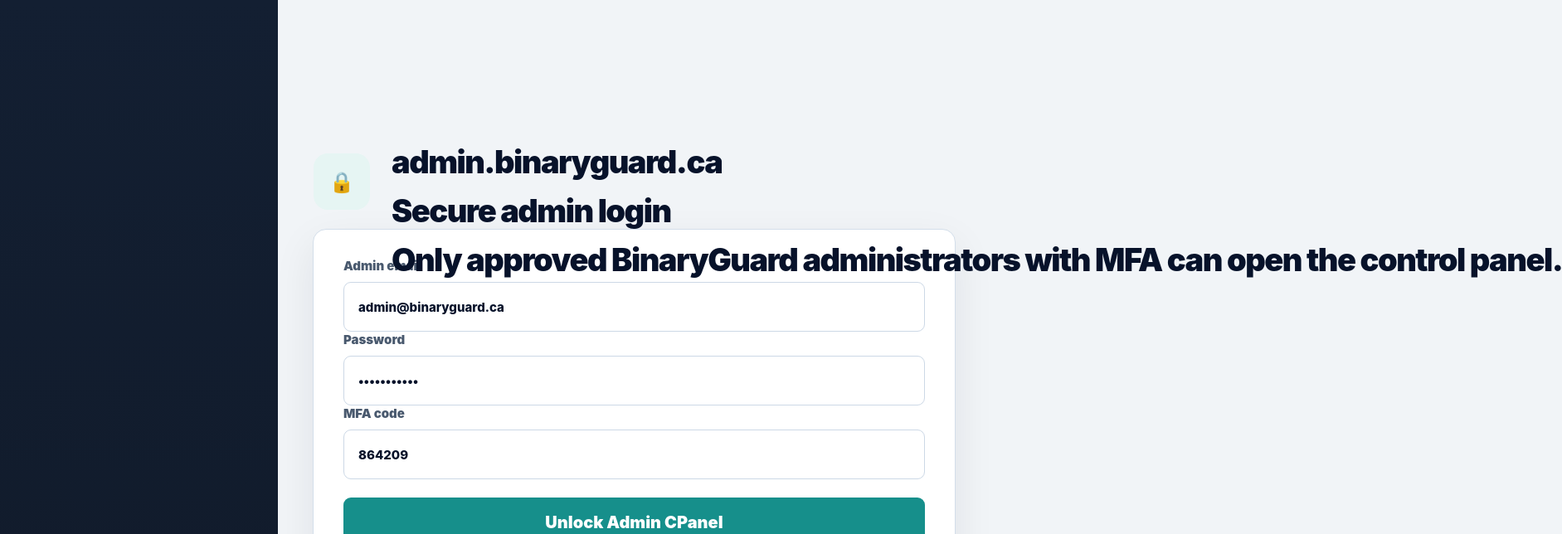
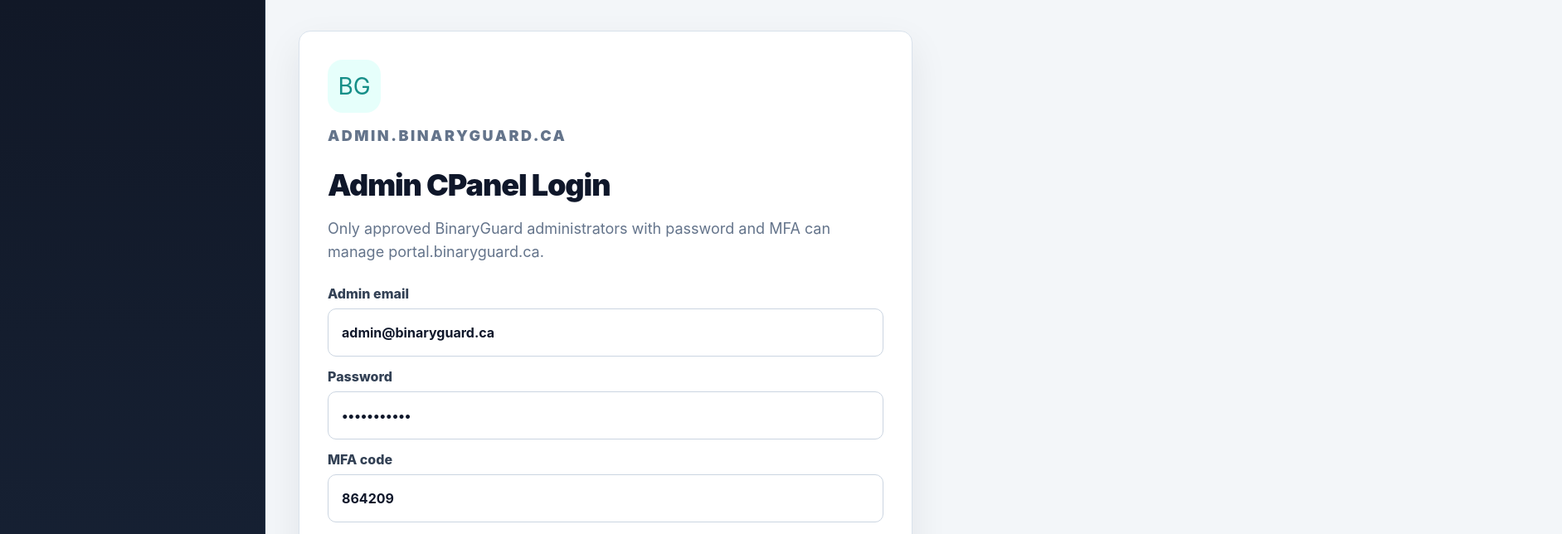
Before and after one commit to BinaryGuard26/binaryguard-admin, a React (Vite) app: page / in a window 1280 px wide. Shown: the top 644 px of the page at 83% size, 1883 px wide, since content can reach past the window. Built offline with nearby package versions, Linux system fonts and the light colour scheme.

Commit message:
Update admin.css

```diff
--- a/src/styles/admin.css
+++ b/src/styles/admin.css
@@ -1,524 +1,59 @@
-/* BinaryGuard Admin CPanel — clean navy/teal screenshot style */
-
-:root {
-  --admin-bg: #f1f4f7;
-  --admin-sidebar: #111b2b;
-  --admin-sidebar-soft: #1e2b40;
-  --admin-ink: #07122a;
-  --admin-muted: #60728c;
-  --admin-line: #d3deea;
-  --admin-white: #ffffff;
-  --admin-teal: #168f8b;
-  --admin-teal-dark: #0f7d79;
-  --admin-blue: #2778b8;
-  --admin-red: #ef3d44;
-  --admin-chip: #edf2f6;
-  --admin-shadow: 0 18px 50px rgba(15, 23, 42, 0.08);
-  font-family: Inter, ui-sans-serif, system-ui, -apple-system, BlinkMacSystemFont, "Segoe UI", sans-serif;
+:root{
+  --bg:#f3f6f9;
+  --panel:#ffffff;
+  --panel-2:#f8fafc;
+  --border:#d9e2ec;
+  --text:#0f172a;
+  --muted:#64748b;
+  --sidebar:#111827;
+  --sidebar-2:#1f2937;
+  --sidebar-border:#334155;
+  --blue:#2b7bbb;
+  --blue-dark:#1f6fa8;
+  --teal:#168f88;
+  --teal-dark:#0f766e;
+  --green:#047857;
+  --red:#ef4444;
+  --shadow:0 18px 45px rgba(15,23,42,.08);
 }
 
-* {
-  box-sizing: border-box;
-}
+*{box-sizing:border-box}
+html,body,#root{min-height:100%;margin:0}
+body{font-family:Inter,ui-sans-serif,system-ui,-apple-system,BlinkMacSystemFont,"Segoe UI",sans-serif;background:var(--bg);color:var(--text)}
+button,input,select,textarea{font:inherit}
+button{cursor:pointer}
 
-body {
-  margin: 0;
-  min-height: 100vh;
-  background: var(--admin-bg);
-  color: var(--admin-ink);
-}
+.admin-login-shell{min-height:100vh;display:grid;grid-template-columns:320px minmax(0,1fr);background:var(--bg);color:var(--text)}
+.admin-login-shell:before{content:"";display:block;background:linear-gradient(180deg,#111827,#172235);border-right:1px solid #263548}
+.admin-login-card{width:min(740px,calc(100vw - 420px));align-self:center;margin-left:40px;display:grid;gap:14px;background:var(--panel);border:1px solid var(--border);border-radius:14px;padding:34px;box-shadow:var(--shadow)}
+.admin-login-card h1{margin:0 0 4px;font-size:36px;line-height:1.1;font-weight:900;letter-spacing:-.03em}
+.admin-login-card p{margin:0 0 12px;color:var(--muted);font-size:18px;line-height:1.55}
+.admin-login-card small{color:var(--muted);text-align:center;line-height:1.5}
+.admin-login-card .brand-badge{width:64px;height:64px;display:grid;place-items:center;border-radius:18px;background:#e6fffb;color:var(--teal);font-size:28px;border:0}
+.admin-login-card label{display:grid;gap:8px;color:#334155;font-weight:800}
+.admin-login-card input{width:100%;height:58px;border:1px solid #cbd5e1;border-radius:10px;padding:0 16px;background:#fff;color:#0f172a;font-weight:700;outline:none}
+.admin-login-card input:focus{border-color:var(--teal);box-shadow:0 0 0 4px rgba(22,143,136,.12)}
 
-button,
-input,
-select,
-textarea {
-  font: inherit;
-}
+.wp-shell{min-height:100vh;display:grid;grid-template-columns:320px minmax(0,1fr);background:var(--bg);color:var(--text)}
+.wp-sidebar{position:sticky;top:0;height:100vh;background:linear-gradient(180deg,#111827,#172235);color:#f8fafc;padding:28px 22px;display:flex;flex-direction:column;gap:26px;overflow:auto;border-right:1px solid #263548}
+.wp-brand{display:flex;align-items:center;gap:14px}.wp-brand span{width:52px;height:52px;display:grid;place-items:center;background:var(--blue);border-radius:8px;font-weight:900;color:#fff}.wp-brand strong{display:block;font-size:25px;line-height:1}.wp-brand small{display:block;color:#cbd5e1;margin-top:6px;font-size:16px}
+.wp-host{display:flex;align-items:center;gap:10px;padding:14px 16px;border:1px solid var(--sidebar-border);border-radius:8px;color:#cbd5e1;background:rgba(255,255,255,.03)}
+.wp-host:before{content:"";width:10px;height:10px;border-radius:999px;background:#22c55e;box-shadow:0 0 0 4px rgba(34,197,94,.13)}
+.wp-sidebar nav{display:grid;gap:6px;background:rgba(255,255,255,.04);border-radius:4px;padding:18px 10px}.wp-sidebar nav p{margin:8px 12px 6px;color:#93a4b8;text-transform:uppercase;font-size:13px;font-weight:900;letter-spacing:.08em}
+.wp-sidebar button{display:flex;justify-content:space-between;align-items:center;gap:10px;border:0;background:transparent;color:#f8fafc;text-align:left;border-radius:3px;padding:13px 12px;font-weight:850;cursor:pointer;font-size:16px}
+.wp-sidebar button:hover{background:#273244}.wp-sidebar button.active{background:var(--blue);color:#fff;box-shadow:inset 4px 0 #6ee7b7}
+.wp-sidebar b{min-width:24px;height:24px;display:grid;place-items:center;border-radius:999px;background:var(--red);color:#fff;font-size:12px;font-weight:900}
+.wp-sidebar .admin-link-card{margin-top:auto;border:1px solid var(--sidebar-border);border-radius:10px;padding:18px;background:rgba(255,255,255,.04);color:#cbd5e1}.wp-sidebar .admin-link-card strong{display:block;color:#fff}.wp-sidebar .admin-link-card p{margin:8px 0;color:#94a3b8}.wp-sidebar .admin-link-card a{color:#93c5fd;font-weight:800;text-decoration:none}
 
-button {
-  cursor: pointer;
-}
+.wp-main{min-width:0}.wp-topbar{height:92px;background:#fff;border-bottom:1px solid var(--border);display:flex;align-items:center;justify-content:space-between;padding:0 42px;position:sticky;top:0;z-index:5}.wp-topbar h2{margin:3px 0 0;font-size:26px;letter-spacing:-.02em}.wp-session{display:flex;gap:18px;align-items:center;color:var(--muted)}.wp-session button{border:0;background:transparent;color:#334155;font-weight:800;cursor:pointer}.wp-session .status-pill{margin-left:10px}
+.wp-dashboard,.wp-panel{margin:34px 42px}.wp-dashboard>p,.wp-panel-title p,.wp-welcome p:not(.eyebrow){color:var(--muted);font-size:18px;line-height:1.55}.wp-dashboard h1,.wp-panel h1{font-size:38px;letter-spacing:-.04em;margin:8px 0 8px}.eyebrow{margin:0 0 8px;color:var(--teal);font-size:13px;font-weight:900;text-transform:uppercase;letter-spacing:.14em}
+.wp-welcome{display:flex;justify-content:space-between;align-items:center;gap:24px;background:#fff;border:1px solid var(--border);border-left:4px solid var(--blue);border-radius:3px;padding:28px 30px;margin-bottom:24px}.wp-welcome h3{margin:4px 0 8px;font-size:30px;line-height:1.15;letter-spacing:-.03em}.wp-welcome .button-row{display:grid;gap:12px;min-width:220px}
+.wp-metrics{display:grid;grid-template-columns:repeat(4,minmax(0,1fr));gap:12px;margin:16px 0 18px}.wp-metrics article{background:#f8fafc;border:1px solid var(--border);border-radius:4px;padding:26px 18px}.wp-metrics b{display:block;font-size:38px;line-height:1;color:var(--teal-dark);font-weight:900}.wp-metrics span{display:block;margin-top:18px;font-size:13px;color:var(--muted);font-weight:900;text-transform:uppercase;letter-spacing:.08em}
+.wp-widget-grid{display:grid;grid-template-columns:1fr 1fr;gap:18px}.wp-panel{background:#fff;border:1px solid var(--border);border-radius:4px;padding:22px 24px}.wp-panel-title{border-bottom:1px solid var(--border);margin:-4px 0 18px;padding-bottom:16px;display:flex;justify-content:space-between;gap:16px;align-items:flex-start}.wp-panel-title h3{margin:0 0 4px;font-size:20px}.wp-panel-title p{margin:0;font-size:15px}
+.admin-form-grid,.service-admin-grid,.form-content-grid{display:grid;grid-template-columns:repeat(2,minmax(0,1fr));gap:14px;margin-bottom:18px}.service-admin-grid article,.form-content-grid article{border:1px solid var(--border);background:#f8fafc;border-radius:6px;padding:18px}.service-admin-grid h4,.form-content-grid h4{margin:0 0 8px}.service-admin-grid p,.form-content-grid p{color:var(--muted);line-height:1.5}
+.table-wrap{overflow:auto;border:1px solid var(--border);border-radius:4px}table{width:100%;border-collapse:collapse;background:#fff}th,td{padding:13px;border-bottom:1px solid var(--border);text-align:left;font-size:14px;vertical-align:middle}th{background:#f8fafc;color:var(--muted);text-transform:uppercase;font-size:11px;letter-spacing:.06em}td button{margin-right:8px}
+.option-row{display:grid;grid-template-columns:minmax(0,1fr) auto;gap:8px;align-items:center;margin:8px 0}.inline-check{display:flex;align-items:center;gap:8px}.audit-line{padding:12px 0;border-bottom:1px solid var(--border);color:var(--muted)}
+label{display:grid;gap:8px;color:#334155;font-weight:800}input,select,textarea{width:100%;border:1px solid #cbd5e1;border-radius:8px;background:#fff;color:#0f172a;padding:12px 14px;outline:none}textarea{min-height:110px;resize:vertical}input:focus,select:focus,textarea:focus{border-color:var(--teal);box-shadow:0 0 0 4px rgba(22,143,136,.12)}
+.button-row{display:flex;gap:12px;flex-wrap:wrap}.primary,button.primary,.button-row button:first-child{border:0;border-radius:9px;background:var(--teal);color:#fff;font-weight:900;padding:14px 22px;min-height:50px}.primary:hover,button.primary:hover,.button-row button:first-child:hover{background:var(--teal-dark)}button.secondary,.button-row button:not(:first-child){border:1px solid var(--border);border-radius:9px;background:#fff;color:#0f172a;font-weight:900;padding:14px 22px;min-height:50px}.danger,button.danger{background:#fee2e2!important;color:#991b1b!important;border:1px solid #fecaca!important}.status-pill{display:inline-flex;align-items:center;gap:8px;border-radius:999px;background:#f1f5f9;color:#475569;padding:10px 18px;font-size:14px;font-weight:900}.status-pill.ok,.status-pill.verified{background:#e7f8f1;color:#047857}.status-pill:before{content:"";width:7px;height:7px;border-radius:999px;background:currentColor;opacity:.65}
 
-/* Login screen */
-.admin-login-shell {
-  min-height: 100vh;
-  display: grid;
-  grid-template-columns: 335px minmax(0, 1fr);
-  background: var(--admin-bg);
-  color: var(--admin-ink);
-}
-
-.admin-login-shell::before {
-  content: "";
-  grid-column: 1;
-  grid-row: 1;
-  background: linear-gradient(180deg, #131f32, #111b2b);
-}
-
-.admin-login-card {
-  grid-column: 2;
-  width: min(775px, calc(100% - 84px));
-  align-self: start;
-  margin: 276px 0 0 42px;
-  display: grid;
-  gap: 0;
-  background: var(--admin-white);
-  border: 1px solid var(--admin-line);
-  border-radius: 16px;
-  padding: 34px 36px;
-  box-shadow: var(--admin-shadow);
-}
-
-.admin-login-card::before {
-  content: "🔒";
-  width: 68px;
-  height: 68px;
-  display: grid;
-  place-items: center;
-  position: absolute;
-  margin-left: -36px;
-  transform: translateY(-126px);
-  border-radius: 17px;
-  background: #e6f5f3;
-  color: var(--admin-teal);
-  font-size: 24px;
-}
-
-.admin-login-card::after {
-  content: "admin.binaryguard.ca\A Secure admin login\A Only approved BinaryGuard administrators with MFA can open the control panel.";
-  white-space: pre;
-  position: absolute;
-  margin-left: 58px;
-  transform: translateY(-145px);
-  color: var(--admin-ink);
-  font-weight: 900;
-  font-size: 38px;
-  line-height: 1.55;
-  letter-spacing: -0.04em;
-}
-
-.admin-login-card .brand-badge {
-  display: none;
-}
-
-.admin-login-card .eyebrow,
-.admin-login-card h1,
-.admin-login-card > p {
-  display: none;
-}
-
-.admin-login-card label {
-  display: grid;
-  gap: 10px;
-  margin: 0;
-  color: #49596e;
-  font-size: 15px;
-  font-weight: 900;
-}
-
-.admin-login-card label + label {
-  margin-top: 0;
-}
-
-.admin-login-card input {
-  width: 100%;
-  height: 60px;
-  border: 1px solid #ccd8e6;
-  border-radius: 9px;
-  background: #fff;
-  color: var(--admin-ink);
-  padding: 0 17px;
-  outline: none;
-  font-weight: 800;
-}
-
-.admin-login-card input:focus {
-  border-color: var(--admin-teal);
-  box-shadow: 0 0 0 3px rgba(22, 143, 139, 0.14);
-}
-
-.admin-login-card .primary {
-  width: 100%;
-  height: 59px;
-  margin-top: 22px;
-  border: 0;
-  border-radius: 9px;
-  background: var(--admin-teal);
-  color: #fff;
-  font-size: 20px;
-  font-weight: 900;
-}
-
-.admin-login-card .primary:hover {
-  background: var(--admin-teal-dark);
-}
-
-.admin-login-card small {
-  margin-top: 22px;
-  text-align: center;
-  color: #61728b;
-  font-size: 13px;
-}
-
-/* Admin shell */
-.wp-shell {
-  min-height: 100vh;
-  display: grid;
-  grid-template-columns: 335px minmax(0, 1fr);
-  background: var(--admin-bg);
-  color: var(--admin-ink);
-}
-
-.wp-sidebar {
-  position: fixed;
-  inset: 0 auto 0 0;
-  width: 335px;
-  min-height: 100vh;
-  background: linear-gradient(180deg, #131f32, #111b2b);
-  color: #fff;
-  padding: 30px 22px;
-  display: flex;
-  flex-direction: column;
-  gap: 24px;
-  overflow: auto;
-}
-
-.wp-brand {
-  display: flex;
-  align-items: center;
-  gap: 16px;
-}
-
-.wp-brand span {
-  width: 54px;
-  height: 54px;
-  display: grid;
-  place-items: center;
-  border-radius: 8px;
-  background: var(--admin-blue);
-  color: #fff;
-  font-size: 18px;
-  font-weight: 900;
-}
-
-.wp-brand strong,
-.wp-brand small {
-  display: block;
-}
-
-.wp-brand strong {
-  font-size: 25px;
-  line-height: 1;
-}
-
-.wp-brand small {
-  margin-top: 6px;
-  color: #b4c1d5;
-  font-size: 17px;
-}
-
-.wp-host {
-  padding: 14px 15px;
-  border: 1px solid #344761;
-  border-radius: 8px;
-  background: rgba(255, 255, 255, 0.03);
-  color: #d5deeb;
-  font-size: 15px;
-}
-
-.wp-host::first-letter {
-  color: #52d59a;
-}
-
-.wp-sidebar nav {
-  display: grid;
-  gap: 2px;
-  margin-top: 22px;
-  padding: 16px 10px;
-  border-radius: 3px;
-  background: #1f2b3d;
-}
-
-.wp-sidebar nav p {
-  margin: 16px 12px 8px;
-  color: #9aa9bd;
-  text-transform: uppercase;
-  letter-spacing: 0.11em;
-  font-size: 14px;
-  font-weight: 900;
-}
-
-.wp-sidebar nav p:first-child {
-  margin-top: 4px;
-}
-
-.wp-sidebar button {
-  min-height: 45px;
-  width: 100%;
-  display: flex;
-  align-items: center;
-  justify-content: space-between;
-  gap: 12px;
-  border: 0;
-  border-radius: 4px;
-  background: transparent;
-  color: #f3f7fb;
-  text-align: left;
-  padding: 0 12px;
-  font-size: 15px;
-  font-weight: 900;
-}
-
-.wp-sidebar button:hover {
-  background: rgba(255, 255, 255, 0.06);
-}
-
-.wp-sidebar button.active {
-  background: #2778b8;
-  color: #fff;
-}
-
-.wp-sidebar b {
-  width: 25px;
-  height: 25px;
-  display: grid;
-  place-items: center;
-  border-radius: 50%;
-  background: var(--admin-red);
-  color: #fff;
-  font-size: 12px;
-}
-
-.wp-main {
-  grid-column: 2;
-  min-width: 0;
-}
-
-.wp-topbar {
-  height: 93px;
-  background: #fff;
-  border-bottom: 1px solid var(--admin-line);
-  display: flex;
-  align-items: center;
-  justify-content: space-between;
-  gap: 24px;
-  padding: 0 42px;
-}
-
-.eyebrow {
-  margin: 0 0 7px;
-  color: #00887f;
-  text-transform: uppercase;
-  letter-spacing: 0.12em;
-  font-size: 14px;
-  font-weight: 900;
-}
-
-.wp-topbar h2 {
-  margin: 0;
-  color: var(--admin-ink);
-  font-size: 29px;
-  line-height: 1.1;
-}
-
-.wp-session {
-  display: flex;
-  align-items: center;
-  gap: 22px;
-  color: var(--admin-muted);
-}
-
-.wp-session span {
-  color: var(--admin-ink);
-  font-size: 15px;
-  font-weight: 900;
-}
-
-.wp-session span::before {
-  content: "BA";
-  width: 42px;
-  height: 42px;
-  display: inline-grid;
-  place-items: center;
-  margin-right: 12px;
-  border-radius: 50%;
-  background: #e4f3f2;
-  color: #007f78;
-  font-size: 13px;
-  font-weight: 900;
-}
-
-.wp-session button {
-  border: 0;
-  background: transparent;
-  color: #52627a;
-}
-
-.wp-session::after {
-  content: "•  MFA verified";
-  padding: 11px 18px;
-  border-radius: 999px;
-  background: #eaf8f2;
-  color: #007f60;
-  font-size: 14px;
-  font-weight: 900;
-}
-
-/* Main dashboard */
-.wp-dashboard,
-.wp-panel {
-  margin: 32px 42px;
-}
-
-.wp-welcome {
-  display: flex;
-  justify-content: space-between;
-  align-items: center;
-  gap: 24px;
-  background: #fff;
-  border: 1px solid var(--admin-line);
-  border-left: 4px solid #2778b8;
-  border-radius: 0;
-  padding: 28px;
-  margin-bottom: 22px;
-}
-
-.wp-welcome h3 {
-  margin: 4px 0 10px;
-  color: var(--admin-ink);
-  font-size: 29px;
-  letter-spacing: -0.035em;
-}
-
-.wp-welcome p:not(.eyebrow) {
-  margin: 0;
-  color: var(--admin-muted);
-  font-size: 20px;
-  line-height: 1.55;
-}
-
-.button-row {
-  display: flex;
-  gap: 12px;
-  flex-wrap: wrap;
-}
-
-.button-row button,
-.wp-panel button,
-td button {
-  min-height: 46px;
-  padding: 0 18px;
-  border: 1px solid var(--admin-line);
-  border-radius: 8px;
-  background: #fff;
-  color: var(--admin-ink);
-  font-size: 18px;
-  font-weight: 900;
-}
-
-.primary,
-button.primary {
-  border: 0;
-  background: var(--admin-teal);
-  color: #fff;
-}
-
-.primary:hover,
-button.primary:hover {
-  background: var(--admin-teal-dark);
-}
-
-.danger,
-button.danger {
-  border-color: #fecaca;
-  background: #fff;
-  color: #bb1f2a;
-}
-
-.wp-metrics {
-  display: grid;
-  grid-template-columns: repeat(4, minmax(0, 1fr));
-  gap: 12px;
-  margin-bottom: 22px;
-}
-
-.wp-metrics article {
-  min-height: 118px;
-  background: #f7f8fa;
-  border: 1px solid #d5dde7;
-  border-radius: 4px;
-  padding: 24px 20px;
-}
-
-.wp-metrics b {
-  display: block;
-  color: #00827f;
-  font-size: 38px;
-  line-height: 1;
-  margin-bottom: 16px;
-}
-
-.wp-metrics span {
-  color: #65758c;
-  text-transform: uppercase;
-  letter-spacing: 0.08em;
-  font-size: 15px;
-  font-weight: 900;
-}
-
-.wp-widget-grid {
-  display: grid;
-  grid-template-columns: 1fr 1fr;
-  gap: 18px;
-}
-
-.wp-panel {
-  background: #fff;
-  border: 1px solid var(--admin-line);
-  border-radius: 4px;
-  padding: 20px;
-}
-
-.wp-panel-title {
-  display: flex;
-  justify-content: space-between;
-  gap: 20px;
-  align-items: flex-start;
-  border-bottom: 1px solid #dce3eb;
-  margin: 0 0 18px;
-  padding-bottom: 14px;
-}
-
-.wp-panel-title h3 {
-  margin: 0;
-  font-size: 20px;
-}
-
-.wp-panel-title p {
-  margin: 4px 0 0;
-  color: var(--admin-muted);
-}
-
-/* Forms and tables */
-.admin-form-grid,
-.service-admin-grid,
-.form-content-grid {
-  display: grid;
-  grid-template-columns: repeat(2, minmax(0, 1fr));
-  gap: 14px;
-  margin-bottom: 18px;
-}
-
-label {
-  display: grid;
-  gap: 8px;
-  color: #46566b;
-  font-size: 14px;
-  font-weight: 900;
-}
-
-input,
-select,
-textarea {
-  width: 100%;
-  min-height: 46
+@media(max-width:1100px){.wp-shell,.admin-login-shell{grid-template-columns:1fr}.wp-sidebar{position:static;height:auto}.admin-login-shell:before{display:none}.admin-login-card{width:auto;margin:24px}.wp-metrics,.admin-form-grid,.service-admin-grid,.form-content-grid,.wp-widget-grid{grid-template-columns:1fr}.wp-welcome{flex-direction:column;align-items:flex-start}.wp-topbar{height:auto;padding:18px;align-items:flex-start;flex-direction:column}.wp-dashboard,.wp-panel{margin:20px}}
```
